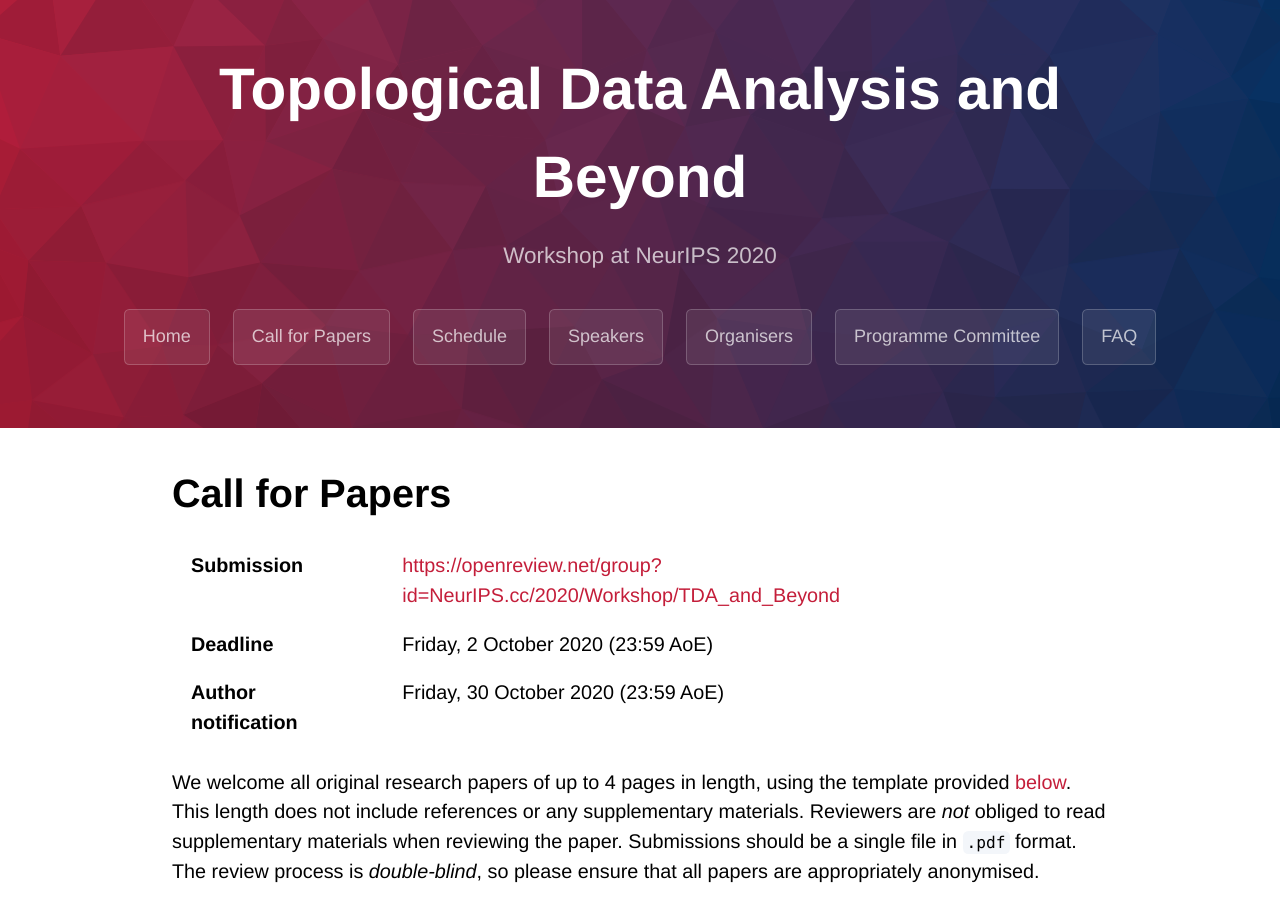
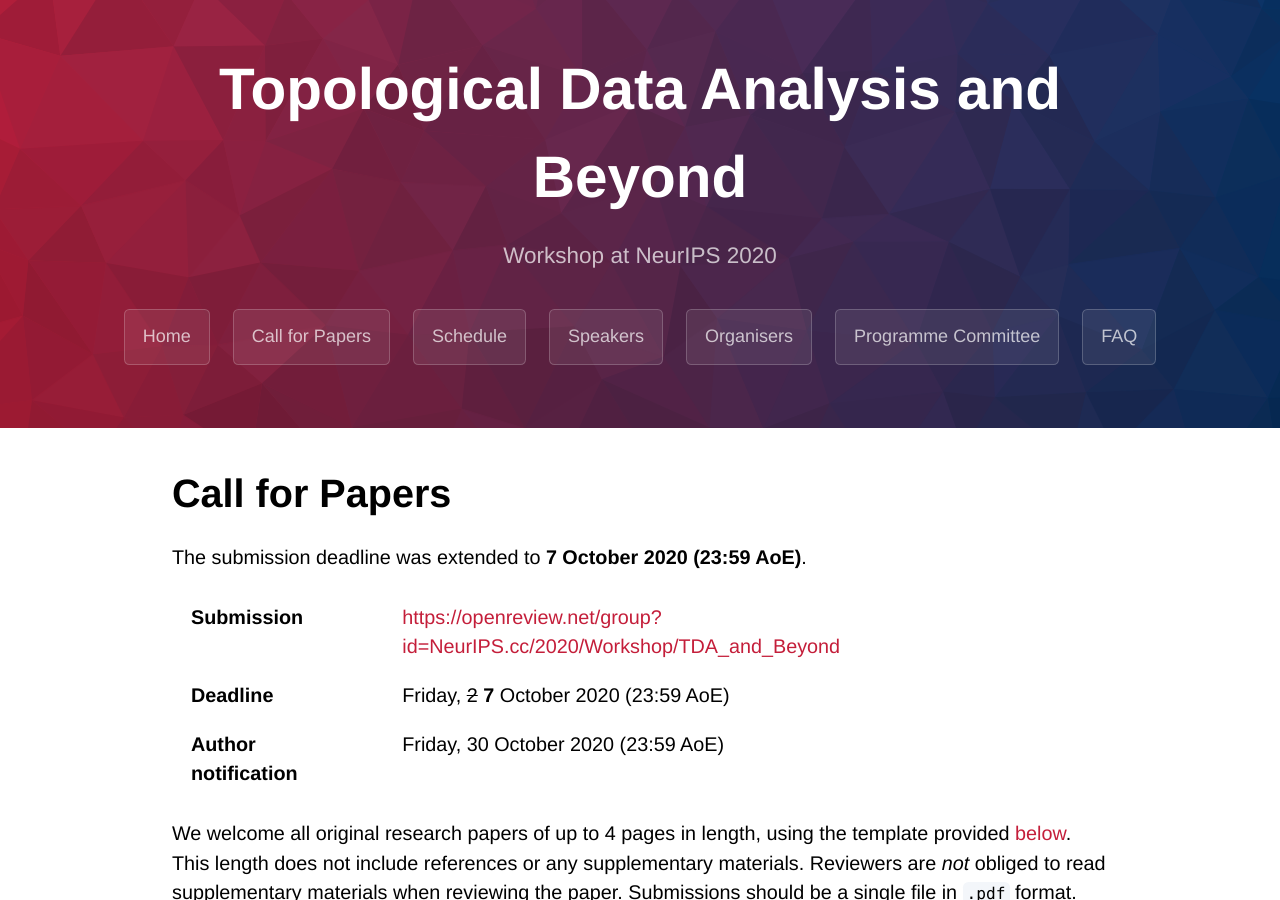
Before and after one commit to tda-in-ml/tda-in-ml.github.io, a Jekyll site: the page built from cfp.md, in a window 1280 px wide and 900 px high. Built offline with Jekyll 4.4.1, drawn with Linux system fonts in a browser that asks for light colours; some web fonts are replaced; our own code applies the rules of GitHub Pages for plain Markdown files.

Commit message:
Updated website with new submission deadline

```diff
--- a/cfp.md
+++ b/cfp.md
@@ -4,8 +4,10 @@ layout: default
 
 # Call for Papers
 
+The submission deadline was extended to **7 October 2020 (23:59 AoE)**.
+
 | **Submission**          |[https://openreview.net/group?id=NeurIPS.cc/2020/Workshop/TDA_and_Beyond](https://openreview.net/group?id=NeurIPS.cc/2020/Workshop/TDA_and_Beyond)|
-| **Deadline**            |Friday,  2 October 2020 (23:59 AoE)|
+| **Deadline**            |Friday,  ~~2~~ **7** October 2020 (23:59 AoE)|
 | **Author notification** |Friday, 30 October 2020 (23:59 AoE)|
 
 We welcome all original research papers of up to 4 pages in length,
```
Also changed, not shown: index.md (+1 -1 lines).
